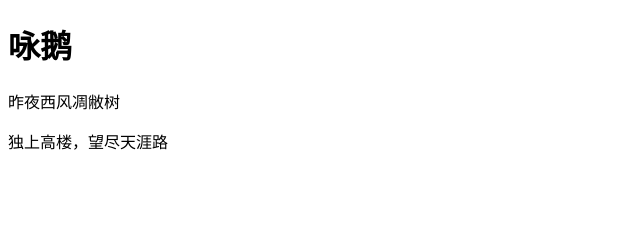
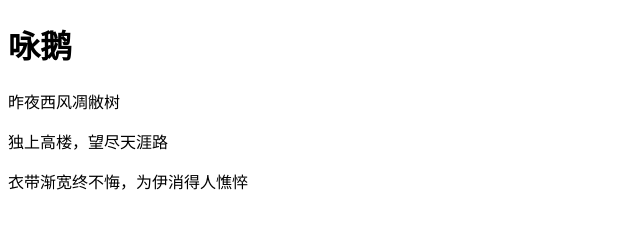
Before and after one commit to GeekyGuang/git-demo, a plain HTML site: page index.html in a window 1280 px wide. Shown: the whole page, without its empty margins (0-640 px from the left). Drawn offline with Linux system fonts and the light colour scheme.

Commit message:
衣带渐宽

```diff
--- a/index.html
+++ b/index.html
@@ -10,5 +10,6 @@
     <h1>咏鹅</h1>
     <p>昨夜西风凋敝树</p>
     <p>独上高楼，望尽天涯路</p>
+    <p>衣带渐宽终不悔，为伊消得人憔悴</p>
 </body>
 </html>
```
